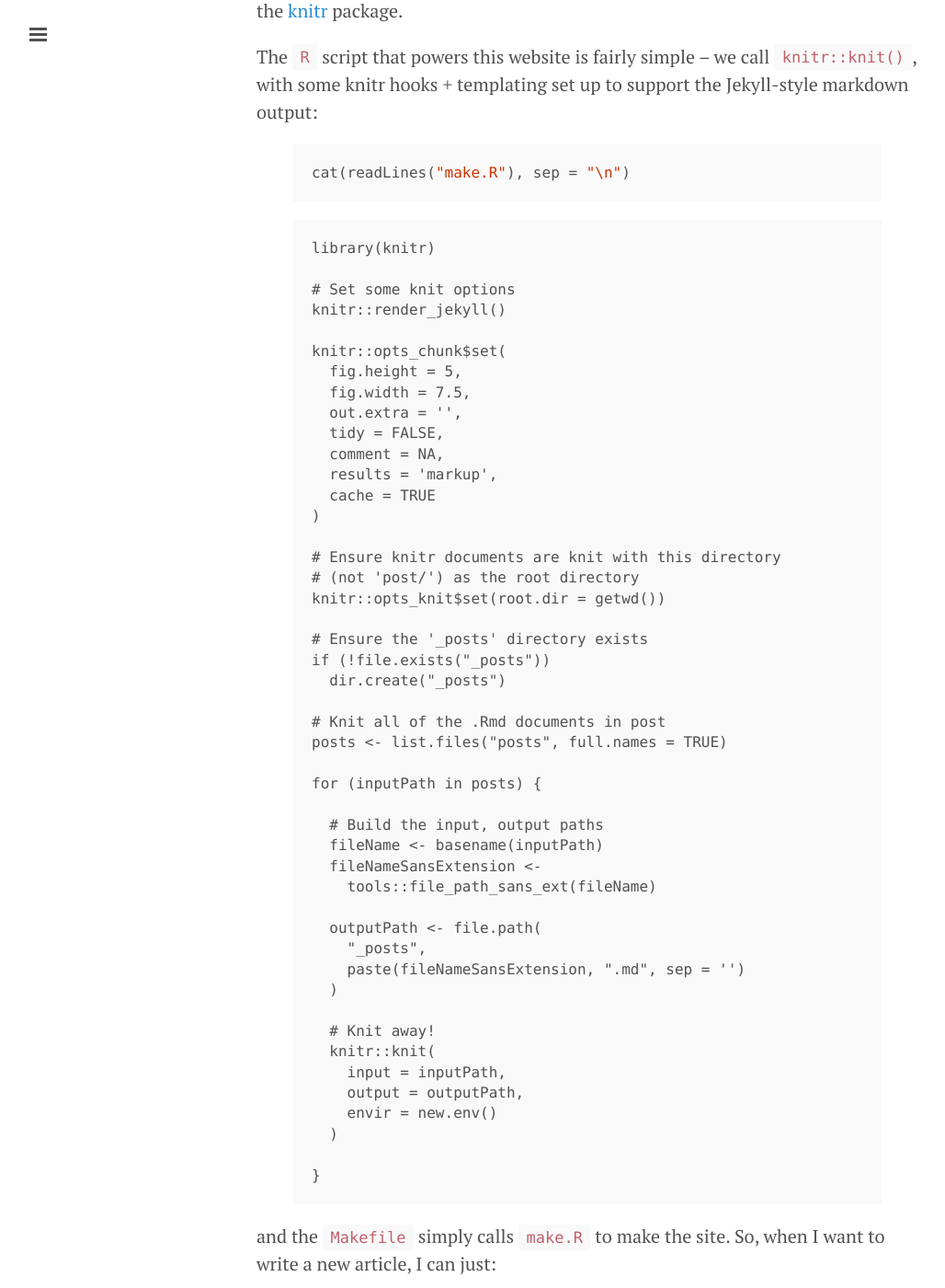
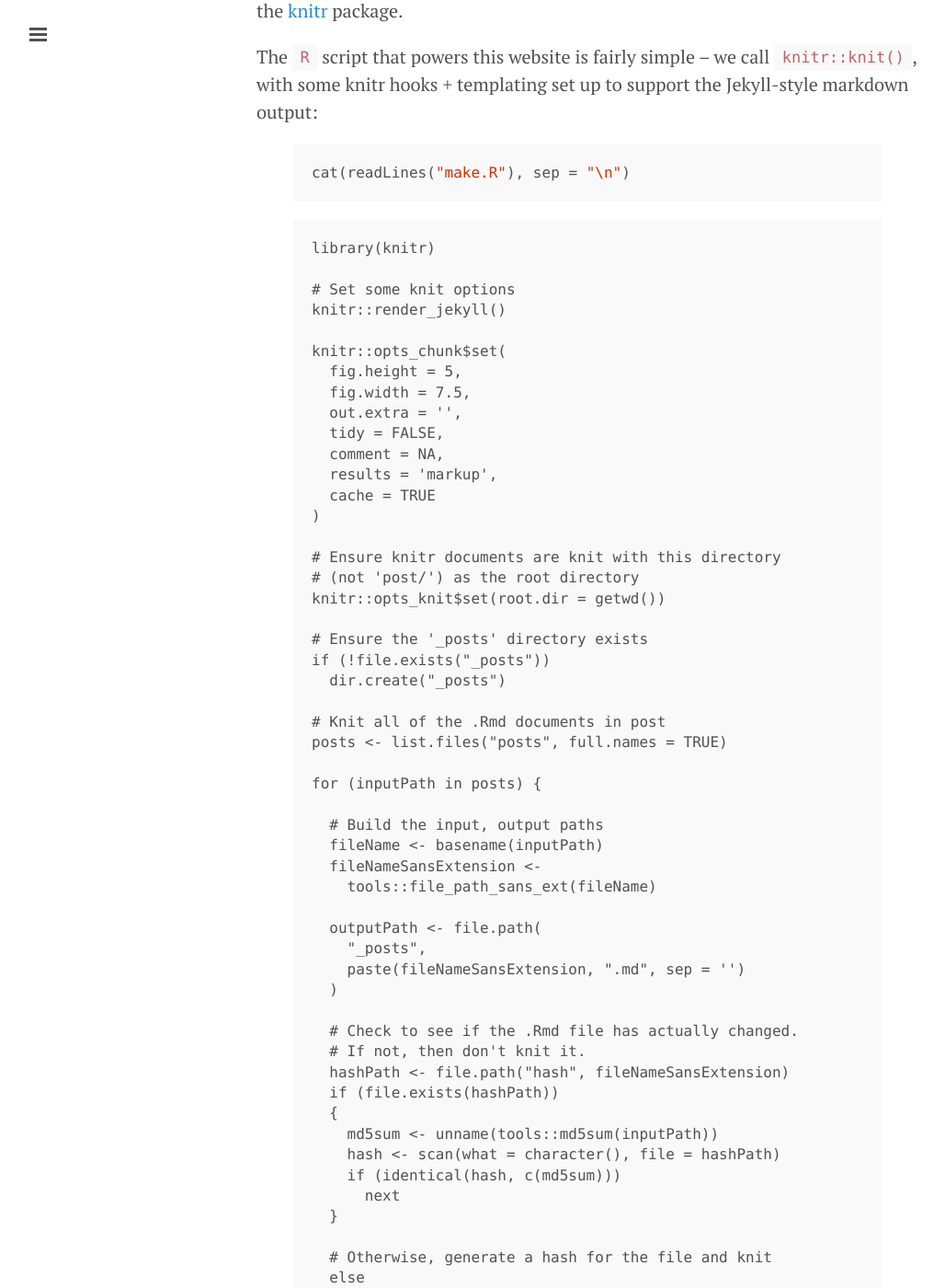
Before and after one commit to kevinushey/blog, a Jekyll site: the page built from _posts/2015-01-03-first-post.md, in a window 1280 px wide and 1400 px high, scrolled down 798 px. Shown: the whole window at 92% size, without its empty margins (1-1029 px from the left). Built offline with Jekyll 4.4.1, drawn with Linux system fonts in a browser that asks for light colours; comment, search, counter and statistics services are not loaded; some of the changed text lies outside the part shown.

Commit message:
implement simple caching

```diff
--- a/_posts/2015-01-03-first-post.md
+++ b/_posts/2015-01-03-first-post.md
@@ -85,12 +85,30 @@ for (inputPath in posts) {
     paste(fileNameSansExtension, ".md", sep = '')
   )
 
-  # Knit away!
-  knitr::knit(
-    input = inputPath,
-    output = outputPath,
-    envir = new.env()
-  )
+  # Check to see if the .Rmd file has actually changed.
+  # If not, then don't knit it.
+  hashPath <- file.path("hash", fileNameSansExtension)
+  if (file.exists(hashPath))
+  {
+    md5sum <- unname(tools::md5sum(inputPath))
+    hash <- scan(what = character(), file = hashPath)
+    if (identical(hash, c(md5sum)))
+      next
+  }
+
+  # Otherwise, generate a hash for the file and knit
+  else
+  {
+    md5sum <- tools::md5sum(inputPath)
+    cat(md5sum, file = hashPath, sep = "\n")
+
+    # Knit away!
+    knitr::knit(
+      input = inputPath,
+      output = outputPath,
+      envir = new.env()
+    )
+  }
 
 }
 {% endhighlight %}
```
Also changed, not shown: _posts/2015-01-04-needless-inefficiencies-1.md (+8 -8 lines), _posts/2015-01-06-needless-inefficiencies-2.md (+3 -3 lines), 2 other files.
